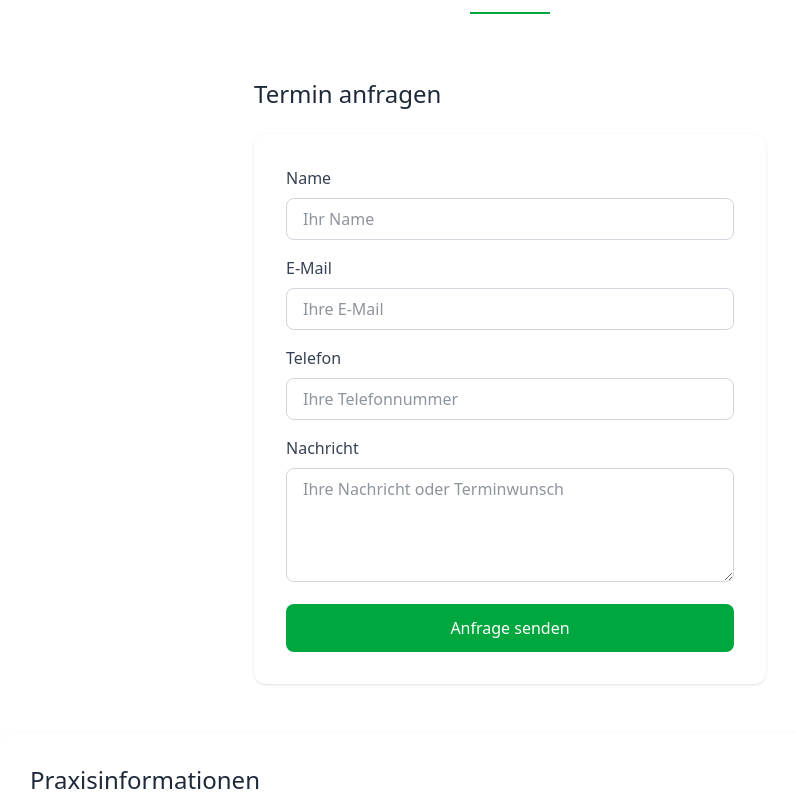
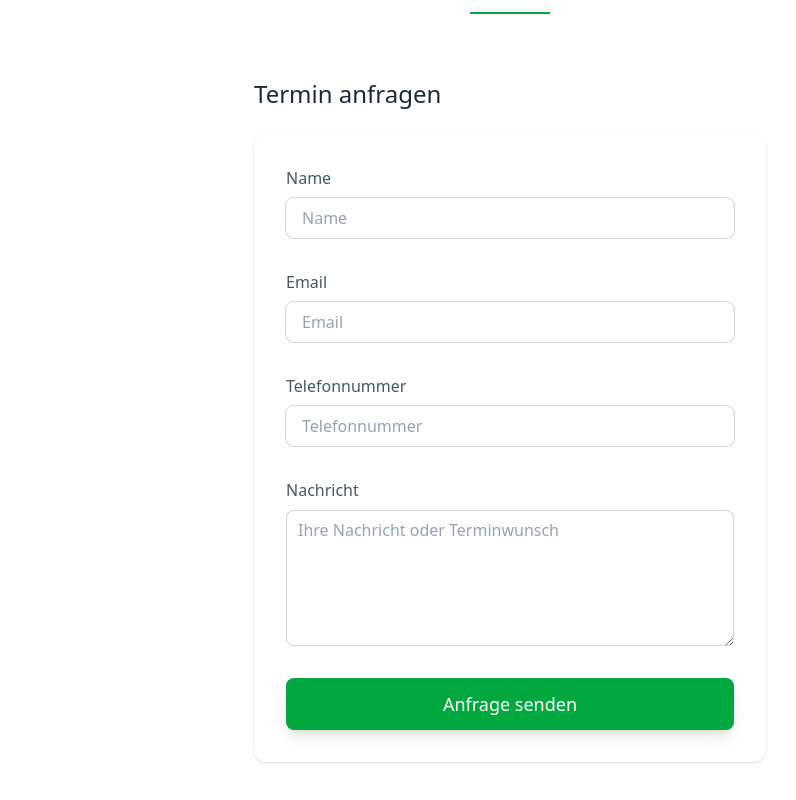
Before and after one commit to sweidner2001/WebsiteHPWeidner, a Next.js app: page /ui/page1 in a window 1280 px wide. Shown: the part 2580-3380 px from the top of the page, without its empty margins (130-926 px from the left). Built offline with nearby package versions, Linux system fonts and the light colour scheme; grey boxes are pictures that could not be loaded.

Commit message:
Add: react-hook-form to  TerminForm.tsx

```diff
--- a/package.json
+++ b/package.json
@@ -9,6 +9,9 @@
     "lint": "next lint"
   },
   "dependencies": {
+    "@fortawesome/fontawesome-svg-core": "^7.2.0",
+    "@fortawesome/free-solid-svg-icons": "^7.2.0",
+    "@fortawesome/react-fontawesome": "^3.2.0",
     "@hookform/resolvers": "^5.2.2",
     "next": "15.4.4",
     "react": "19.1.0",
--- a/src/app/components/input/InputField.tsx
+++ b/src/app/components/input/InputField.tsx
@@ -49,10 +49,15 @@ const InputField: React.FC<InputFieldProps> = ({...probs}) => {
             <div className="mt-2">
                 <input type={probs.type} id={probs.id} autoComplete={probs.autoComplete} placeholder={probs.label}
                        {...probs.register}
+                       // className='px-4 py-2 rounded-lg block w-full
+                       //        text-gray-900 placeholder:text-gray-400
+                       //        border-0 ring-1 ring-inset ring-gray-300
+                       //        focus:outline-none focus:ring-1 focus:ring-green-500'
                        className='px-4 py-2 rounded-lg block w-full
-                              text-gray-900 placeholder:text-gray-400
-                              border-0 shadow-sm ring-1 ring-inset ring-gray-300
-                              focus:outline-none focus:ring-1 focus:ring-indigo-700'/>
+                       font-light text-gray-700 placeholder:text-gray-400
+                       border-0 ring-1 ring-gray-300
+                       focus:outline-none focus:ring-1 focus:ring-green-500'
+                />
                 <ErrorField errorMessage={probs.error}/>
             </div>
         </div>
--- a/src/app/components/input/InputLabel.tsx
+++ b/src/app/components/input/InputLabel.tsx
@@ -13,6 +13,7 @@ import React from "react";
  */
 export default function InputLabel({htmlFor, label, onClick} : {htmlFor?:string, label:string, onClick?:(...args: any[]) => void}) {
     return (
-        <label htmlFor={htmlFor} onClick={onClick} className="block text-sm font-medium leading-6 text-gray-900">{label}</label>
+        // <label htmlFor={htmlFor} onClick={onClick} className="block text-sm font-medium leading-6 text-gray-900">{label}</label>
+        <label htmlFor={htmlFor} onClick={onClick} className="block text-gray-600 mb-2">{label}</label>
     );
 };
--- a/src/app/components/input/InputTextarea.tsx
+++ b/src/app/components/input/InputTextarea.tsx
@@ -11,7 +11,7 @@ import ErrorField from "./ErrorField";
  * @member fieldWidth Breite des Elements, wird nichts übergeben, dann wird die volle Breite genutzt
  * @member id ID der Textarea
  * @member label Text über Textarea
- * @member descr Beschreibung über der Textarea
+ * @member placeholder Beschreibung über der Textarea
  * @member defaultValue Default-Value der Textarea
  * @member textboxRows Wie viele Zeilen sollen angezeigt werden?
  * @member required Ist das Feld ein Pflichtfeld / Eingabepflicht?
@@ -21,7 +21,7 @@ interface TextareaProps {
     fieldWidth?: number;
     id: string;
     label: string;
-    descr:string;
+    placeholder:string;
     defaultValue?:string;
     textboxRows:number;
     register: any;
@@ -42,14 +42,13 @@ const InputTextarea: React.FC<TextareaProps> = ({...probs}) => {
     return (
         <div className={ probs.fieldWidth ? 'sm:col-span-' + probs.fieldWidth : 'col-span-full'}>
             <InputLabel htmlFor={probs.id} label={probs.label}/>
-            <p className="mt-1 text-sm leading-6 text-gray-600">{probs.descr}</p>
-            <textarea id={probs.id} rows={probs.textboxRows} defaultValue={probs.defaultValue}
+            <textarea id={probs.id} rows={probs.textboxRows} defaultValue={probs.defaultValue} placeholder={probs.placeholder}
                       {...probs.register}
-                      className="px-2 py-2 block w-full
-                                text-gray-900 text-sm placeholder:text-gray-400
-                                border-0 shadow-sm rounded-lg
+                      className="px-3 py-2 block w-full
+                                font-light text-gray-900 placeholder:text-gray-400
+                                border-0 rounded-lg
                                 ring-1 ring-inset ring-gray-300
-                                focus:outline-none focus:ring-1 focus:ring-indigo-700"/>
+                                focus:outline-none focus:ring-1 focus:ring-green-500"/>
             <ErrorField errorMessage={probs.error}/>
         </div>
     );
--- a/src/app/components/termin/TerminForm.tsx
+++ b/src/app/components/termin/TerminForm.tsx
@@ -1,6 +1,7 @@
 'use client';
 import React from 'react';
 import InputField from "../input/InputField";
+import InputTextarea from "../input/InputTextarea";
 import * as yup from "yup";
 import { yupResolver } from "@hookform/resolvers/yup";
 import { SubmitHandler, useForm } from "react-hook-form";
@@ -11,68 +12,85 @@ interface TerminFormProps {
 
 
 interface ITerminInputs {
+    name: string;
     email: string;
-    passwort: string;
+    telefonnr: string;
+    message: string;
 }
+
+
+
+//___________________ Formular Validation  ________________
+/**
+ * @function getMaxFieldLength Gibt die max. Länge zurück und einen Fehlertext für die Formulardaten-Validation
+ * @author Sebastian Weidner
+ * @since 13.06.2024
+ * @version 1.0
+ *
+ * @param maxLength Maximale Textlänge des input-Feldes
+ */
+const getMaxFieldLength = (maxLength: number): [number, string] => {
+    const maxFieldLengthText = `Eingabefeld ist auf ${maxLength} Zeichen begrenzt`;
+    return [maxLength, maxFieldLengthText];
+};
+
+
+
+// Yup-Resolver Schema
+const TerminSchema = yup.object({
+    name: yup.string().trim().required("Bitte geben Sie Ihren Vor- und Nachnamen an.").max(...getMaxFieldLength(50)),
+    email: yup.string().trim().email("Bitte geben Sie eine gültige Email-Adresse ein.").required('Bitte geben Sie eine Email an.').max(...getMaxFieldLength(40)),
+    telefonnr: yup.string().trim()
+        .required("Bitte Geben Sie Ihre Telefonnummer an.")
+        .matches(/^[0-9+]+$/, "Geben Sie eine gültige Telefonnummer ein.")
+        .max(...getMaxFieldLength(25)),
+    message: yup.string().trim().required("Bitte geben Sie Ihre Nachricht oder Ihren Terminwunsch an.").max(...getMaxFieldLength(700)),
+});
+
 
 const TerminForm: React.FC<TerminFormProps> = ({
     title = 'Termin anfragen',
 }) => {
+
+    const terminForm = useForm<ITerminInputs>({
+        resolver: yupResolver(TerminSchema),
+        // Default-Werte, um beim Zurückgehen die Daten nicht zu verlieren
+        defaultValues: {}
+    });
+
+
     return (
         <div className="w-full max-w-lg">
             <h3 className="text-2xl font-light text-gray-800 mb-6">{title}</h3>
-            <form className="space-y-4 bg-white p-8 rounded-xl shadow-sm">
-                {/*<InputField id="email" label="Email" type="text"*/}
-                {/*            autoComplete="email" fieldWidth={4}*/}
-                {/*            // register={form1.register("email")} error={form1.formState.errors.email?.message}*/}
-                {/*/>*/}
+            <form onSubmit={terminForm.handleSubmit(() => console.log("Formular gesendet"))}
+                  className="space-y-4 bg-white p-8 rounded-xl shadow-sm">
+                <InputField id="name" label="Name" type="text"
+                            autoComplete="name" fieldWidth={4}
+                            register={terminForm.register("name")} error={terminForm.formState.errors.name?.message}/>
+                <InputField id="email" label="Email" type="text"
+                            autoComplete="email" fieldWidth={4}
+                            register={terminForm.register("email")} error={terminForm.formState.errors.email?.message}/>
+                <InputField id="telefonnr" label="Telefonnummer" type="tel" autoComplete="tel"
+                            fieldWidth={4}
+                            register={terminForm.register("telefonnr")}
+                            error={terminForm.formState.errors.telefonnr?.message}/>
 
-                <div>
-                    <label htmlFor="name" className="block text-gray-700 mb-2 font-light">Name</label>
-                    <input
-                        type="text"
-                        id="name"
-                        className="w-full px-4 py-2 border border-gray-300 rounded-lg focus:outline-none focus:ring-2 focus:ring-green-500 font-light"
-                        placeholder="Ihr Name"
-                    />
-                </div>
+                <InputTextarea id="message" label="Nachricht" defaultValue=""
+                               placeholder='Ihre Nachricht oder Terminwunsch'
+                               textboxRows={5}
+                               register={terminForm.register("message")}
+                               error={terminForm.formState.errors.message?.message}/>
 
-                <div>
-                    <label htmlFor="email" className="block text-gray-700 mb-2 font-light">E-Mail</label>
-                    <input
-                        type="email"
-                        id="email"
-                        className="w-full px-4 py-2 border border-gray-300 rounded-lg focus:outline-none focus:ring-2 focus:ring-green-500 font-light"
-                        placeholder="Ihre E-Mail"
-                    />
-                </div>
 
-                <div>
-                    <label htmlFor="phone" className="block text-gray-700 mb-2 font-light">Telefon</label>
-                    <input
-                        type="tel"
-                        id="phone"
-                        className="w-full px-4 py-2 border border-gray-300 rounded-lg focus:outline-none focus:ring-2 focus:ring-green-500 font-light"
-                        placeholder="Ihre Telefonnummer"
-                    />
-                </div>
-
-                <div>
-                    <label htmlFor="message" className="block text-gray-700 mb-2 font-light">Nachricht</label>
-                    <textarea
-                        id="message"
-                        rows={4}
-                        className="w-full px-4 py-2 border border-gray-300 rounded-lg focus:outline-none focus:ring-2 focus:ring-green-500 font-light"
-                        placeholder="Ihre Nachricht oder Terminwunsch"
-                    ></textarea>
-                </div>
-
-                <button
-                    type="submit"
-                    className="w-full px-6 py-3 bg-green-600 text-white rounded-lg hover:bg-green-700 transition-colors duration-300 font-light"
-                >
-                    Anfrage senden
-                </button>
+                {/*<button type='submit' className="w-full text-white font-medium text-lg px-12 py-3 text-center*/}
+                {/*                                    transform hover:scale-102 transition-transform cursor-pointer*/}
+                {/*                                    bg-gradient-to-r from-green-700 to-green-600 shadow-lg rounded-lg*/}
+                {/*                                    focus:outline-none">Anfrage senden</button>*/}
+                <button type='submit' className="w-full text-white font-medium text-lg px-12 py-3 text-center
+                                                    transform hover:scale-102 transition-transform cursor-pointer
+                                                    bg-green-600 shadow-lg rounded-lg
+                                                    hover:bg-green-700 transition-colors duration-300
+                                                    focus:outline-none">Anfrage senden</button>
             </form>
         </div>
     );
```
Also changed, not shown: 1 other file (tests, documents, lock files or other folders).
